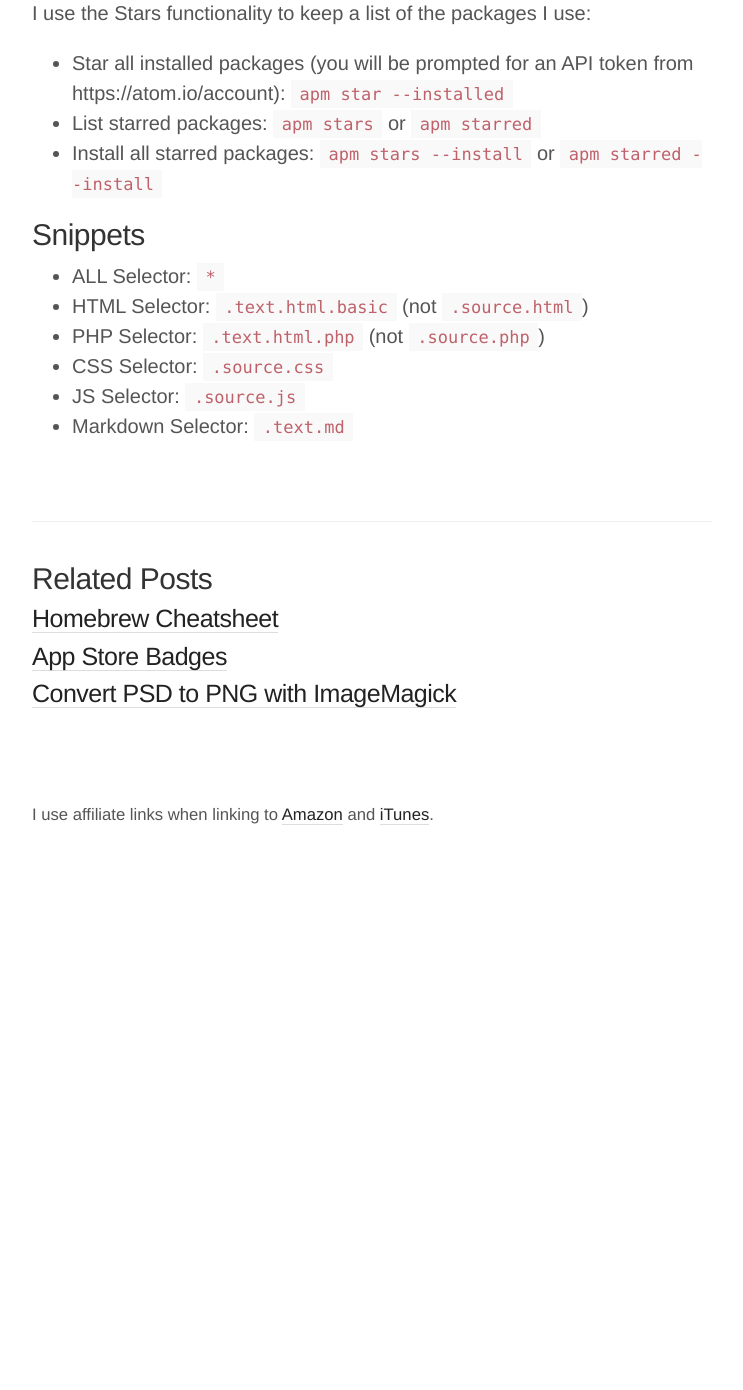
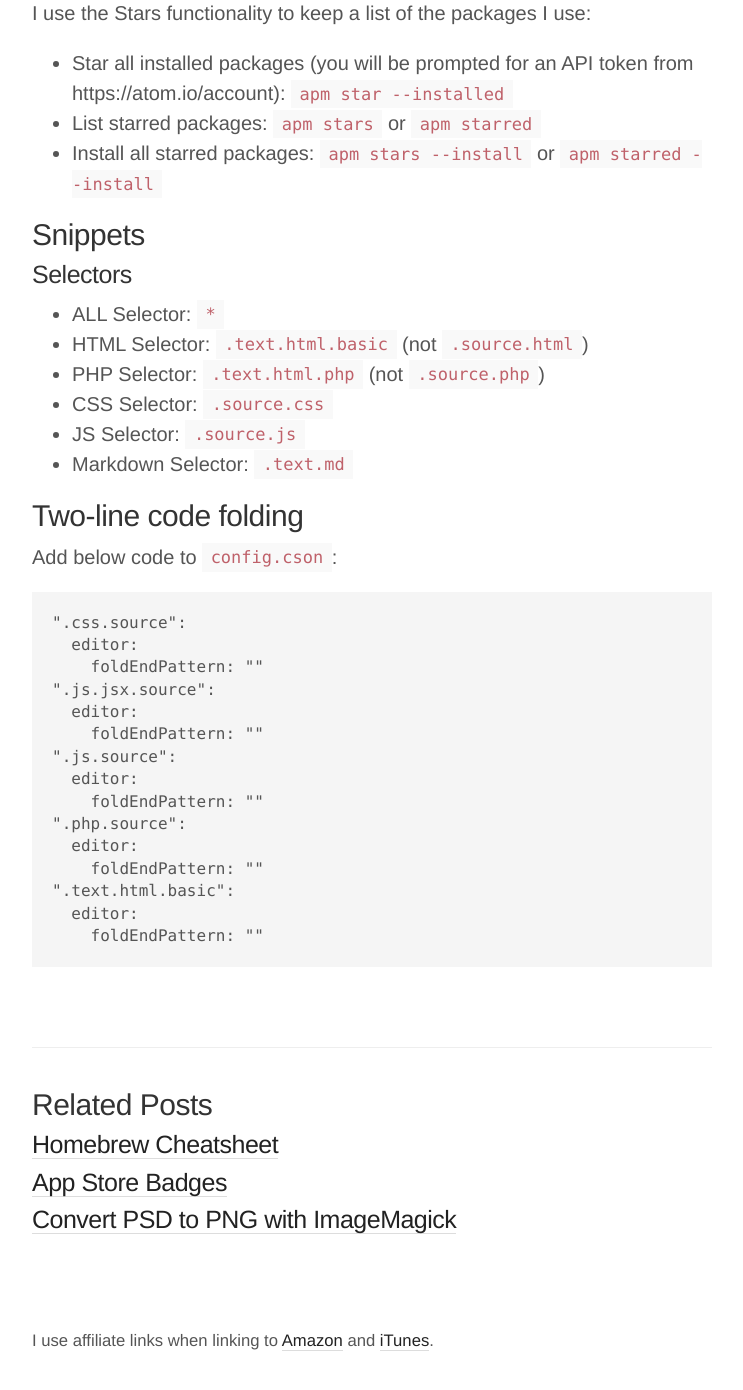
Before and after one commit to joshbuchea/joshbuchea.com, a Jekyll site: the page built from _posts/2017-02-23-atom-cheatsheet.md, in a window 1280 px wide and 1400 px high, scrolled down 777 px. Shown: the top 1390 px of the window, without its empty margins (268-1011 px from the left). Built offline with Jekyll 4.4.1, drawn with Linux system fonts in a browser that asks for light colours; nearby versions of some CDN libraries; comment, search, counter and statistics services are not loaded; before the commit the page ends 1675 px from its top, so only the background shows below that.

Commit message:
Add config for two-line code folding

````diff
--- a/_posts/2017-02-23-atom-cheatsheet.md
+++ b/_posts/2017-02-23-atom-cheatsheet.md
@@ -23,9 +23,33 @@ I use the Stars functionality to keep a list of the packages I use:
 
 ## Snippets
 
+### Selectors
+
 - ALL Selector: `*`
 - HTML Selector: `.text.html.basic` (not `.source.html`)
 - PHP Selector: `.text.html.php` (not `.source.php`)
 - CSS Selector: `.source.css`
 - JS Selector: `.source.js`
 - Markdown Selector: `.text.md`
+
+## Two-line code folding
+
+Add below code to `config.cson`:
+
+```
+".css.source":
+  editor:
+    foldEndPattern: ""
+".js.jsx.source":
+  editor:
+    foldEndPattern: ""
+".js.source":
+  editor:
+    foldEndPattern: ""
+".php.source":
+  editor:
+    foldEndPattern: ""
+".text.html.basic":
+  editor:
+    foldEndPattern: ""
+```
````
